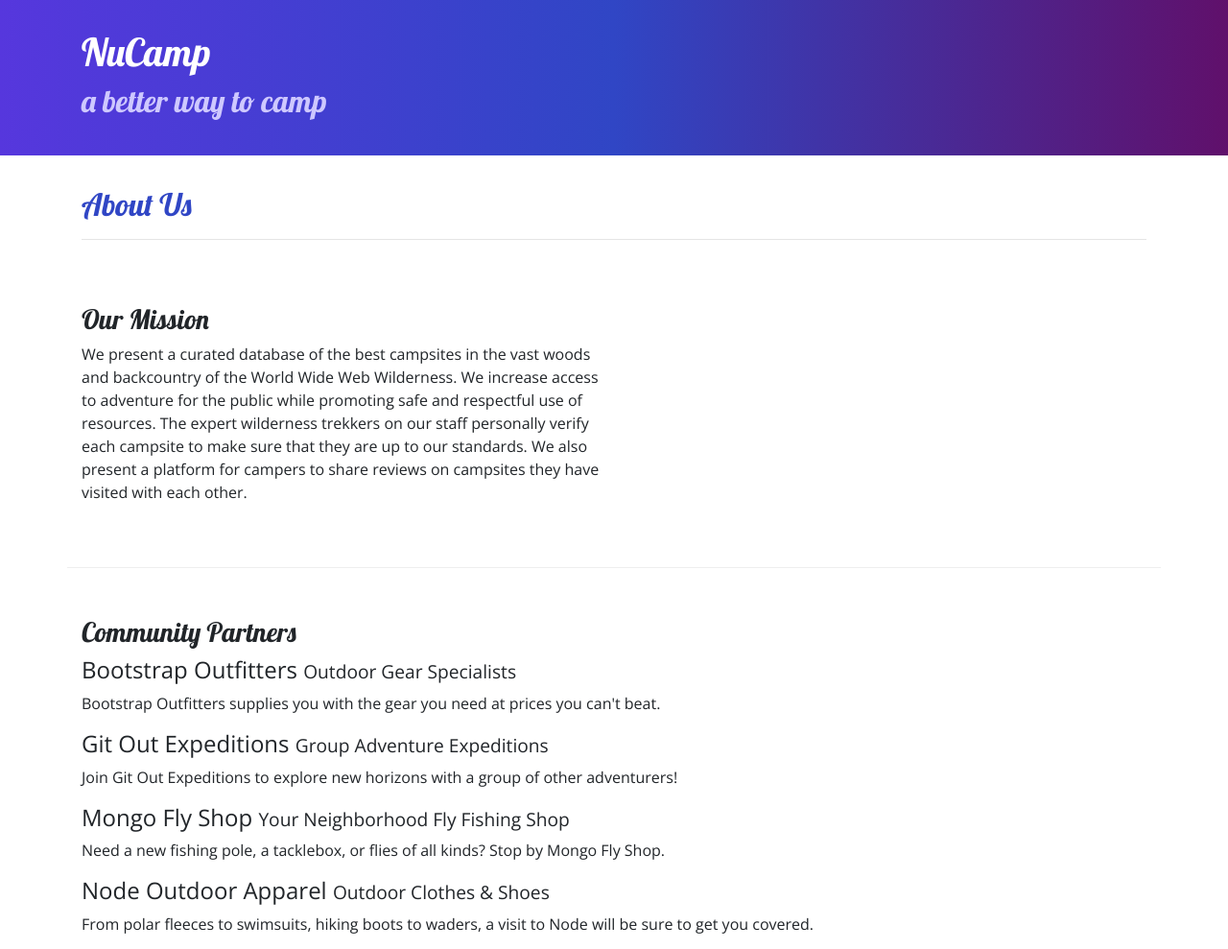
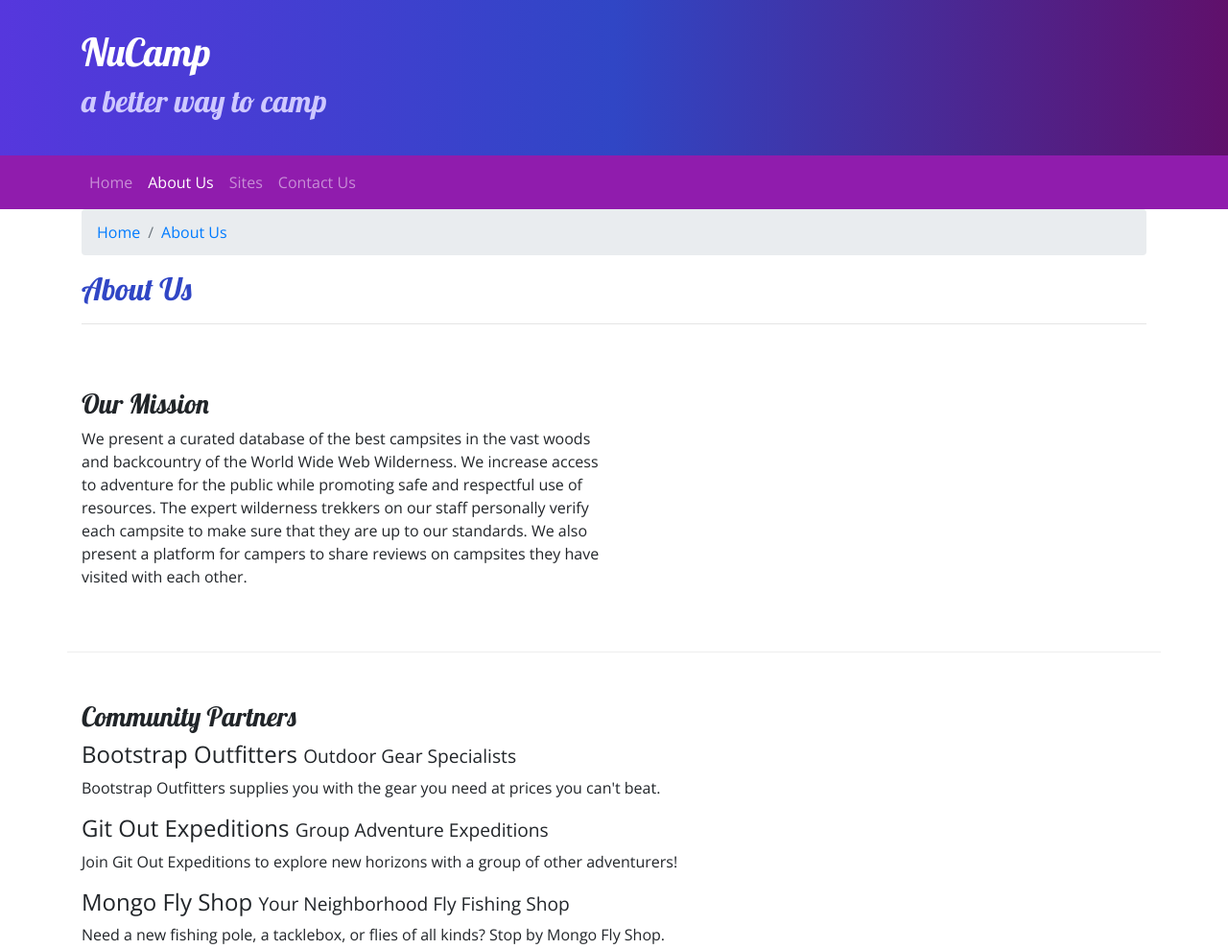
Before and after one commit to brentaharris/nucampsite, a website: page aboutus.html in a window 1280 px wide. Shown: the top 989 px of the page at 96% size. Drawn offline with nearby package versions, Linux system fonts and the light colour scheme.

Commit message:
added navbar items

```diff
--- a/aboutus.html
+++ b/aboutus.html
@@ -29,9 +29,27 @@
         </div>
     </header>
 
+    <nav class="navbar navbar-expand-sm navbar-dark sticky-top">
+        <div class="container">
+            <button class="navbar-toggler ml-auto" type="button" data-toggle="collapse" data-target="#nucampNavbar"><span class="navbar-toggler-icon"></span></button>
+            <div class="collapse navbar-collapse" id="nucampNavbar">
+                <ul class="navbar-nav">
+                    <li class="nav-item"><a class="nav-link" href="index.html">Home</a></li>
+                    <li class="nav-item active"><a class="nav-link" href="#">About Us</a></li>
+                    <li class="nav-item"><a class="nav-link" href="#">Sites</a></li>
+                    <li class="nav-item"><a class="nav-link" href="#">Contact Us</a></li>
+                </ul>
+            </div>
+        </div>
+    </nav>
+
     <div class="container">
         <div class="row">
             <div class="col">
+                <ol class="breadcrumb">
+                    <li class="breadcrumb-item"><a href="index.html">Home</a></li>
+                    <li class="breadcrumb-item active"><a href="#">About Us</a></li>
+                </ol>
                <h2>About Us</h2>
                <hr />
             </div>
--- a/css/styles.css
+++ b/css/styles.css
@@ -21,6 +21,7 @@ footer {
 }
 
 .jumbotron {
+    margin: 0;
     padding: 30px;
     background-image: linear-gradient(to right, #5637DD, #3046C5, #60106B);
     color: white;
@@ -31,3 +32,7 @@ footer {
     border-bottom: 1px ridge;
     min-height: 200px;
 }
+
+.navbar{
+    background-color: #901CAD;
+}
```
Also changed, not shown: index.html (+15 -0 lines).
